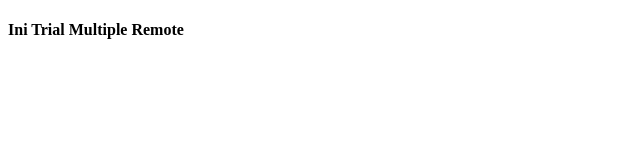
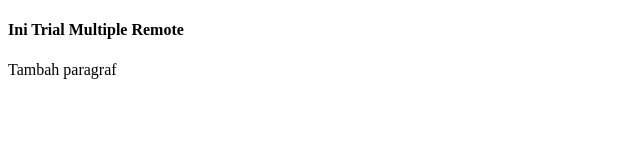
Before and after one commit to Okta03/trial03, a plain HTML site: page index.html in a window 1280 px wide. Shown: the whole page, without its empty margins (0-640 px from the left). Drawn offline with Linux system fonts and the light colour scheme.

Commit message:
modify index.html

```diff
--- a/index.html
+++ b/index.html
@@ -8,5 +8,6 @@
 </head>
 <body>
     <h4>Ini Trial Multiple Remote</h4>
+    <p>Tambah paragraf</p>
 </body>
 </html>
```
